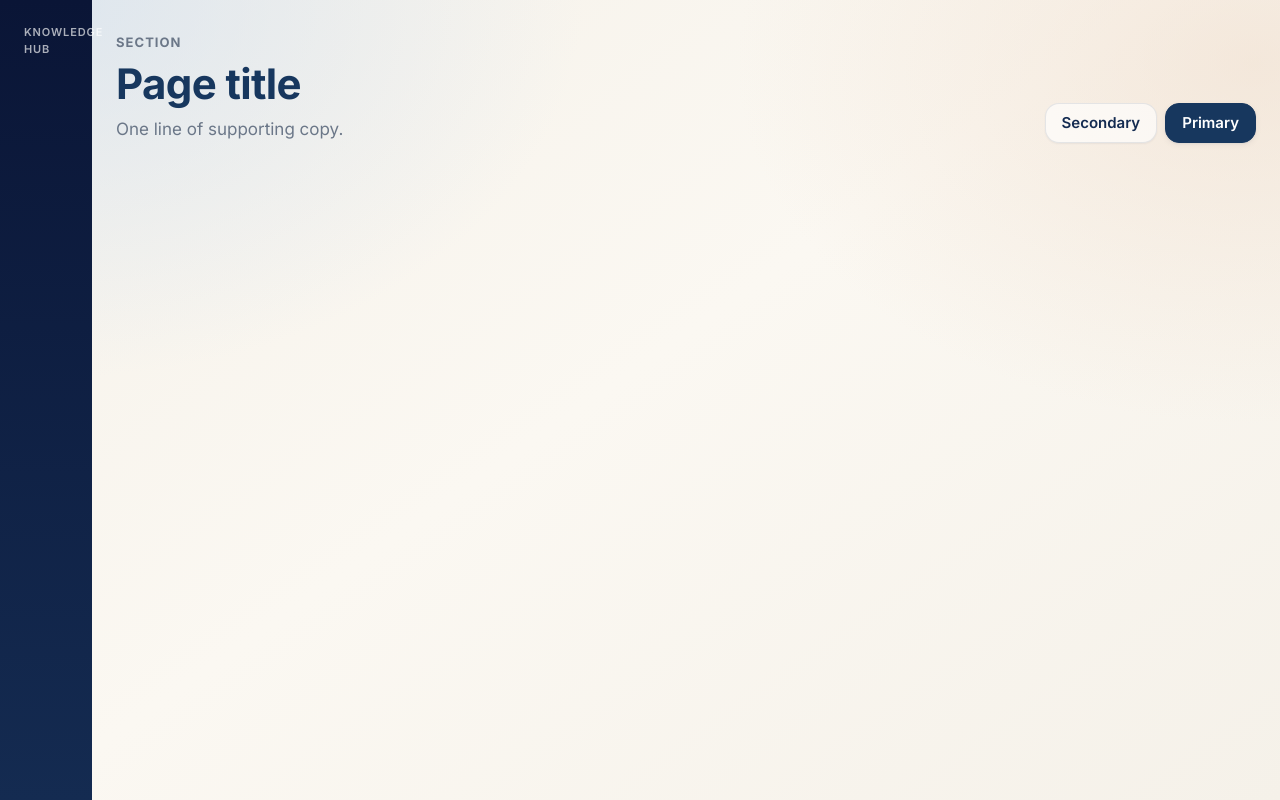
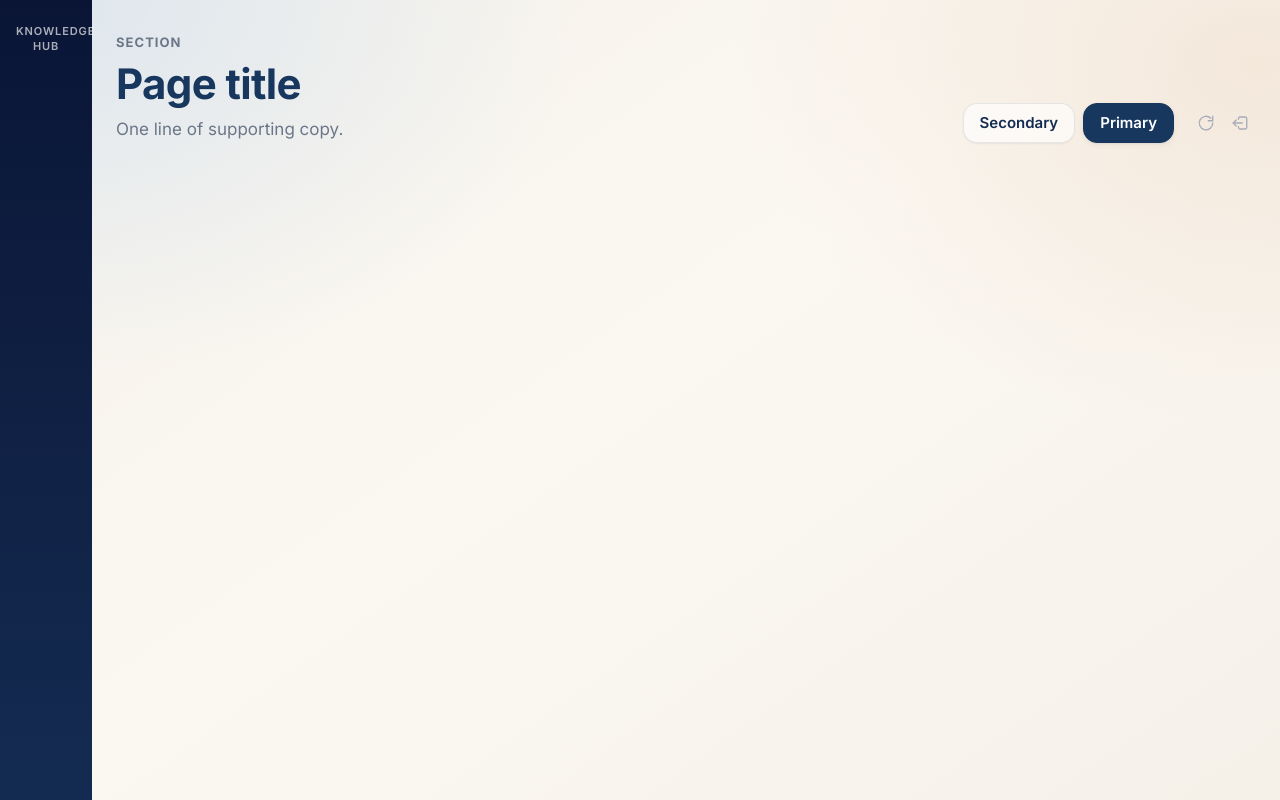
Before and after one commit to adamrussell91-hash/Tasks-Hub, a website built with Vite: page design-kit/snippets/shell.html in a window 1280 px wide. Built offline with nearby package versions, Linux system fonts and the light colour scheme.

Commit message:
Sync design kit rail brand, utilities, and chrome.
Keep Tasks Hub on the shared kit so refresh/sign-out and rail brand
match Teaching Hub.

Co-authored-by: Cursor <cursoragent@cursor.com>

```diff
--- a/design-kit/css/actions.css
+++ b/design-kit/css/actions.css
@@ -1,4 +1,46 @@
 /* Shared action chrome. Existing hubs import this instead of full chrome.css. */
+
+/* Discrete chrome utilities (refresh / sign out). Top-right of the page header —
+   faded icon only, never a labelled .btn. Snippet: snippets/hub-utilities.html */
+.hub-utilities {
+  display: inline-flex;
+  align-items: center;
+  gap: var(--space-px);
+  flex-shrink: 0;
+  margin-left: var(--space-2);
+}
+
+.hub-icon-btn {
+  display: inline-grid;
+  place-items: center;
+  width: 2rem;
+  height: 2rem;
+  margin: 0;
+  padding: 0;
+  border: 0;
+  border-radius: var(--radius-xs);
+  background: transparent;
+  color: var(--shallow);
+  cursor: pointer;
+  -webkit-tap-highlight-color: transparent;
+}
+
+.hub-icon-btn:hover:not(:disabled),
+.hub-icon-btn:focus-visible {
+  color: var(--muted);
+  background: transparent;
+}
+
+.hub-icon-btn:disabled {
+  opacity: 0.45;
+  cursor: wait;
+}
+
+.hub-icon-btn svg {
+  width: 1.125rem;
+  height: 1.125rem;
+  display: block;
+}
 
 .btn {
   display: inline-flex;
--- a/design-kit/css/chrome.css
+++ b/design-kit/css/chrome.css
@@ -86,14 +86,44 @@ html[data-hub="life"] .glass-panel {
   color: var(--on-dark);
 }
 
+/* Rail brand: one line, CSS uppercase. Text is "Teaching Hub" / "Life Hub" /
+   "Knowledge Hub" / "Tasks Hub" — never stacked <br>, never a large title-case
+   hero on the rail. Optional tagline sits under the brand. */
+.hub-rail__brand-block {
+  padding: var(--space-1) var(--space-3) var(--space-4);
+}
+
 .hub-rail__brand {
   margin: 0;
-  padding: var(--space-1) var(--space-3) var(--space-4);
+  padding: 0;
   font-size: var(--text-2xs);
   font-weight: var(--weight-semibold);
   letter-spacing: var(--tracking-caps);
   text-transform: uppercase;
+  line-height: var(--leading-snug);
   color: var(--on-dark-muted);
+  white-space: nowrap;
+}
+
+.hub-rail__tagline {
+  margin: var(--space-1) 0 0;
+  padding: 0;
+  font-size: var(--text-2xs);
+  font-weight: var(--weight-regular);
+  letter-spacing: var(--tracking-normal);
+  text-transform: none;
+  line-height: var(--leading-snug);
+  color: var(--on-dark-muted);
+  opacity: 0.72;
+}
+
+html[data-hub="knowledge"] .hub-rail__brand-block {
+  padding-inline: var(--space-1);
+  text-align: center;
+}
+
+html[data-hub="knowledge"] .hub-rail__brand {
+  white-space: normal;
 }
 
 .hub-canvas {
@@ -149,6 +179,48 @@ html[data-hub="life"] .glass-panel {
   gap: var(--space-2);
   align-items: center;
   flex-shrink: 0;
+}
+
+/* Discrete chrome utilities (refresh / sign out). Always top-right of the
+   canvas header — never pill .btn labels on the rail. See snippets/hub-utilities.html */
+.hub-utilities {
+  display: inline-flex;
+  align-items: center;
+  gap: var(--space-px);
+  flex-shrink: 0;
+  margin-left: var(--space-2);
+}
+
+.hub-icon-btn {
+  display: inline-grid;
+  place-items: center;
+  width: 2rem;
+  height: 2rem;
+  margin: 0;
+  padding: 0;
+  border: 0;
+  border-radius: var(--radius-xs);
+  background: transparent;
+  color: var(--shallow);
+  cursor: pointer;
+  -webkit-tap-highlight-color: transparent;
+}
+
+.hub-icon-btn:hover:not(:disabled),
+.hub-icon-btn:focus-visible {
+  color: var(--muted);
+  background: transparent;
+}
+
+.hub-icon-btn:disabled {
+  opacity: 0.45;
+  cursor: wait;
+}
+
+.hub-icon-btn svg {
+  width: 1.125rem;
+  height: 1.125rem;
+  display: block;
 }
 
 /* ── Buttons ──────────────────────────────────────────────────────────── */
--- a/design-kit/snippets/shell.html
+++ b/design-kit/snippets/shell.html
@@ -17,7 +17,11 @@
   <body>
     <div class="hub-layout">
       <aside class="hub-rail">
-        <p class="hub-rail__brand">Knowledge Hub</p>
+        <div class="hub-rail__brand-block">
+          <!-- Single line; CSS uppercases. Do not stack with <br> or restyle as a hero. -->
+          <p class="hub-rail__brand">Knowledge Hub</p>
+          <!-- Optional: <p class="hub-rail__tagline">Private dashboard</p> -->
+        </div>
         <!-- nav buttons: use .btn.btn--ghost; colour with --on-dark on the rail -->
       </aside>
       <div class="hub-canvas">
@@ -30,6 +34,22 @@
           <div class="page-header__actions">
             <button class="btn btn--secondary" type="button">Secondary</button>
             <button class="btn btn--primary" type="button">Primary</button>
+            <!-- Refresh + sign out: faded icons only. Copy from hub-utilities.html -->
+            <div class="hub-utilities">
+              <button class="hub-icon-btn" type="button" data-hub-refresh aria-label="Refresh" title="Refresh">
+                <svg viewBox="0 0 24 24" fill="none" stroke="currentColor" stroke-width="1.75" stroke-linecap="round" stroke-linejoin="round" aria-hidden="true">
+                  <path d="M21 12a9 9 0 1 1-2.6-6.3" />
+                  <path d="M21 3v6h-6" />
+                </svg>
+              </button>
+              <button class="hub-icon-btn" type="button" data-hub-sign-out aria-label="Sign out" title="Sign out">
+                <svg viewBox="0 0 24 24" fill="none" stroke="currentColor" stroke-width="1.75" stroke-linecap="round" stroke-linejoin="round" aria-hidden="true">
+                  <path d="M10 7V6a2 2 0 0 1 2-2h7a2 2 0 0 1 2 2v12a2 2 0 0 1-2 2h-7a2 2 0 0 1-2-2v-1" />
+                  <path d="M15 12H3" />
+                  <path d="m7 8-4 4 4 4" />
+                </svg>
+              </button>
+            </div>
           </div>
         </header>
       </div>
```
Also changed, not shown: design-kit/AGENTS.md (+13 -14 lines), design-kit/TASKS.md (+1 -1 lines), design-kit/snippets/hub-utilities.html (added, +18 -0 lines).
